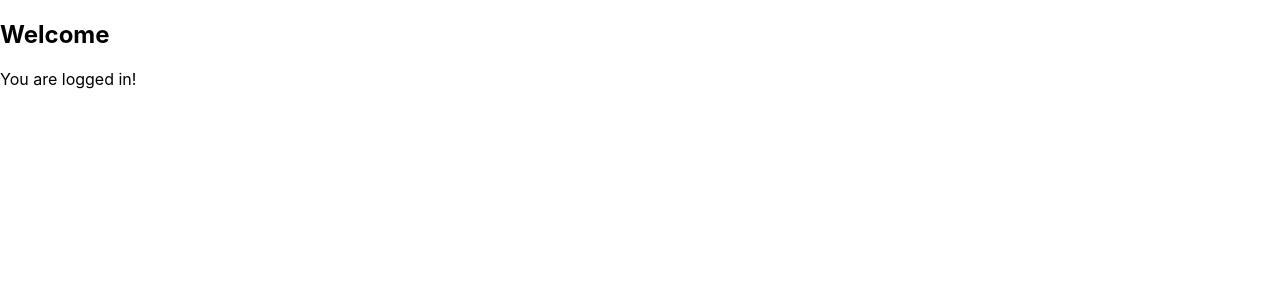
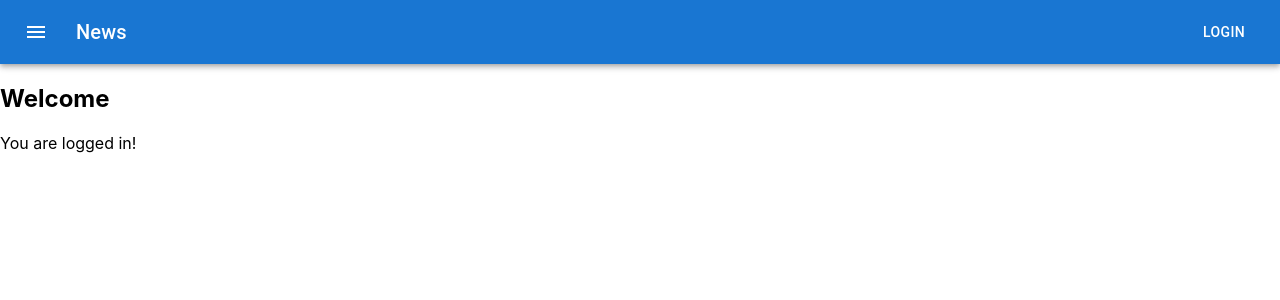
Before and after one commit to Antsega/firebase-auth-template, a React (Create React App) app in the folder frontend/: page /welcome in a window 1280 px wide. Shown: the top 300 px of the page. Built offline with nearby package versions, Linux system fonts and the light colour scheme; no server answers.

Commit message:
navbar init

```diff
--- a/frontend/src/components/Welcome.tsx
+++ b/frontend/src/components/Welcome.tsx
@@ -1,5 +1,3 @@
-import React from 'react';
-
 const Welcome: React.FC = () => {
   return (
     <div className="welcome-container">
--- /dev/null
+++ b/frontend/src/views/Auth/Login/components/welcome components/index.ts
@@ -0,0 +1 @@
+export { default as ButtonAppBar } from './navbar';
--- /dev/null
+++ b/frontend/src/views/Auth/Login/components/welcome components/navbar.tsx
@@ -0,0 +1,32 @@
+import * as React from 'react';
+import AppBar from '@mui/material/AppBar';
+import Box from '@mui/material/Box';
+import Toolbar from '@mui/material/Toolbar';
+import Typography from '@mui/material/Typography';
+import Button from '@mui/material/Button';
+import IconButton from '@mui/material/IconButton';
+import MenuIcon from '@mui/icons-material/Menu';
+
+export default function ButtonAppBar() {
+  return (
+    <Box sx={{ flexGrow: 1 }}>
+      <AppBar position="static">
+        <Toolbar>
+          <IconButton
+            size="large"
+            edge="start"
+            color="inherit"
+            aria-label="menu"
+            sx={{ mr: 2 }}
+          >
+            <MenuIcon />
+          </IconButton>
+          <Typography variant="h6" component="div" sx={{ flexGrow: 1 }}>
+            News
+          </Typography>
+          <Button color="inherit">Login</Button>
+        </Toolbar>
+      </AppBar>
+    </Box>
+  );
+}
--- a/frontend/src/views/Auth/Welcome.tsx
+++ b/frontend/src/views/Auth/Welcome.tsx
@@ -1,6 +1,9 @@
+import ButtonAppBar from './Login/components/welcome components/navbar';
+
 export default function Welcome() {
   return (
     <div className="welcome-container">
+      <ButtonAppBar />
       <h2>Welcome</h2>
       <p>You are logged in!</p>
     </div>
```
Also changed, not shown: frontend/src/config/firebase.ts (added, +12 -0 lines), frontend/src/pages/Auth/Login.tsx (added, +56 -0 lines), frontend/src/assets/optictrucks.png (added).
